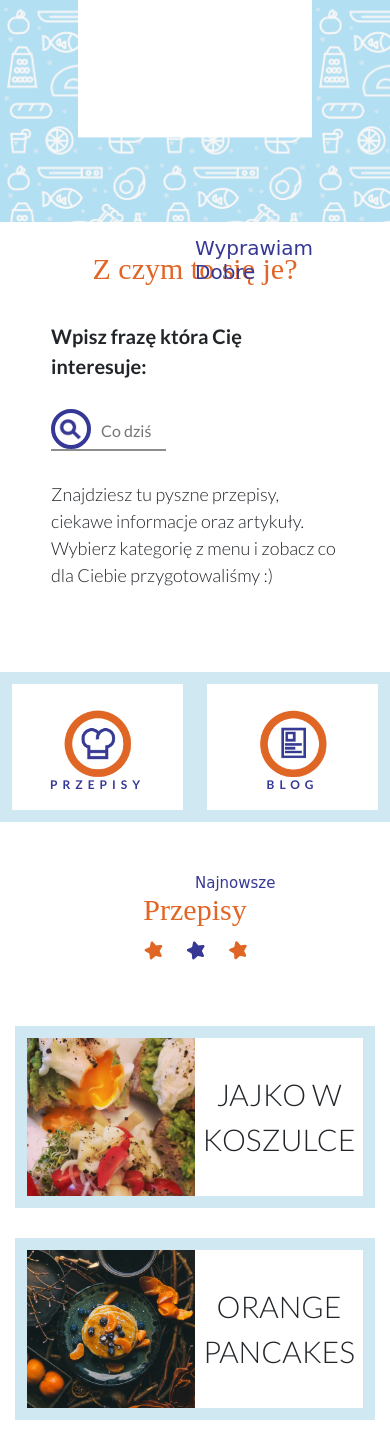
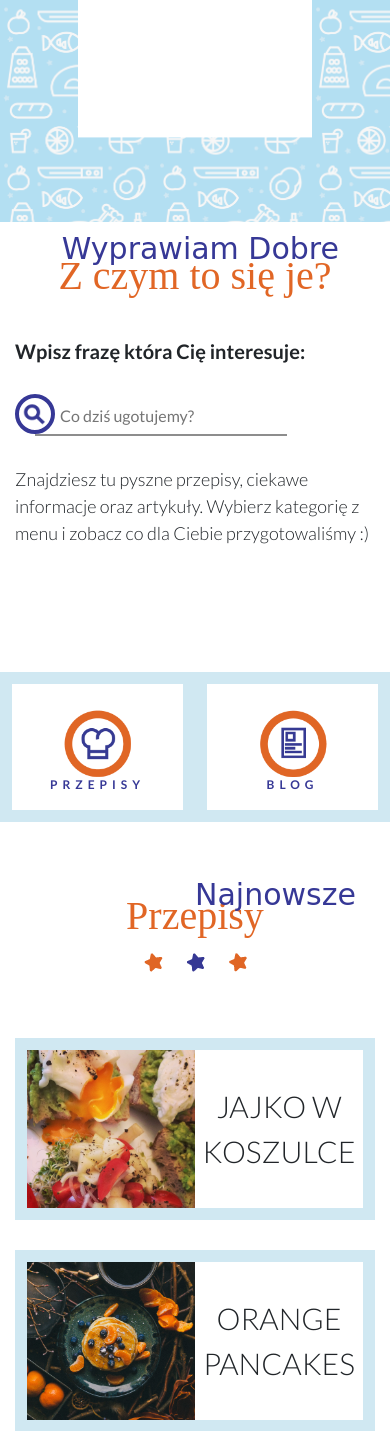
Before and after one commit to BartYan/Wyprawiam-Dobre, a PHP site: page / in a window 390 px wide. Shown: the part 622-2053 px from the top of the page. Run offline with PHP 8.4, Linux system fonts and the light colour scheme.

Commit message:
home page responsive changes

```diff
--- a/index.html
+++ b/index.html
@@ -292,7 +292,7 @@
       <div class="col-lg-5 col-sm-12 d-none d-lg-block patternBox">
         <div class="patternBox_white">
           <div class="patternBox_white-items">
-            <img class="image img-fluid" src="img/newsletter.png" alt="newsletter">
+            <img class="image img-fluid image_newsletter" src="img/newsletter.png" alt="newsletter">
             <img class="stars img-fluid " src="img/stars.png" alt="">
             <h4>newsletter</h4>
           </div>
--- a/sass/_animations.scss
+++ b/sass/_animations.scss
@@ -83,7 +83,7 @@
 	}
 
 	70% {
-		left: 40%;
+		left: 65%;
 		width: inherit;
 	}
 
@@ -93,7 +93,7 @@
 	}
 
 	100% {
-		left: 40%;
+		left: 65%;
 		width: 115px;
 		border: 4px solid $orange-color;
 		box-shadow: 0 2px $grey-color;
@@ -107,17 +107,17 @@
 	}
 
 	70% {
-		left: 40%;
+		left: 65%;
 		width: inherit;
 	}
 
 	71% {
-		width: 40px;
+		width: 70px;
 		border: 4px solid $navyBlue-color;
 	}
 
 	100% {
-		left: 40%;
+		left: 65%;
 		width: 115px;
 		border: 4px solid $orange-color;
 		box-shadow: 0 2px $grey-color;
@@ -131,7 +131,7 @@
 	}
 
 	70% {
-		left: 40%;
+		left: 65%;
 		width: inherit;
 	}
 
@@ -141,7 +141,7 @@
 	}
 
 	100% {
-		left: 40%;
+		left: 65%;
 		width: 115px;
 		border: 4px solid $orange-color;
 		box-shadow: 0 2px $grey-color;
@@ -155,7 +155,7 @@
 	}
 
 	70% {
-		left: 40%;
+		left: 65%;
 		width: inherit;
 	}
 
@@ -165,7 +165,7 @@
 	}
 
 	100% {
-		left: 40%;
+		left: 65%;
 		width: 115px;
 		border: 4px solid $orange-color;
 		box-shadow: 0 2px $grey-color;
--- a/sass/_base.scss
+++ b/sass/_base.scss
@@ -4,15 +4,6 @@ body {
 	padding: 0px !important;
 	background-color: $bg-color;
 	font-family: 'Lato', sans-serif;
-}
-
-section {
-	padding-right: 0px !important;
-	padding-left: 0px !important;
-}
-
-.section {
-	margin-top: 100px;
 }
 
 .row-width {
@@ -24,6 +15,10 @@ section {
 .newsLetter {
 	margin-top: 5%;
 	border-bottom: 4px solid $orange-color;
+}
+
+.image_newsletter {
+	margin-top: 0px;
 }
 
 @mixin bg-pattern {
@@ -103,12 +98,12 @@ section {
 		margin-top: 15%;
 		margin-right: auto;
 		margin-left: auto;
-		width: 80%;
+		width: 100%;
 		position: relative;
 
 		&-head {
 			display: block;
-			font-size: 30px;
+			font-size: 40px;
 			font-family: $fontSerif;
 			font-weight: 500;
 			color: $orange-color;
@@ -118,10 +113,10 @@ section {
 
 		&-span {
 			position: absolute;
-			left: 50%;
-			top: -10px;
+			right: 10%;
+			top: -15px;
 			font-family: $fontWrite;
-			font-size: 20px;
+			font-size: 30px;
 			color: $navyBlue-color;
 		}
 
@@ -383,7 +378,6 @@ section {
 	font-size: 12px;
 	font-weight: bold;
 }
-
 /* RECIPES OVERLAY THE END */
 
 
@@ -395,14 +389,15 @@ section {
 }
 
 .input-roll {
-	width: 40%;
+	width: 70%;
 	height: 40px;
 	border: none;
 	border-bottom: 2px solid $grey-color;
 	/*transition: all 0.5s ease-in-out;*/
 	outline: none;
 	margin: 0;
-	padding-left: 50px;
+	margin-left:20px;
+	padding-left:25px;
 }
 
 .input-btn {
--- a/sass/_mediaqueries.scss
+++ b/sass/_mediaqueries.scss
@@ -18,6 +18,132 @@
 	.infoBox_bottom-cat {
 		height: 200px;
 	}
+
+	.infoBox {
+		&_top {
+			&-head {
+				font-size: 50px;
+			}
+
+			&-span {
+				font-size: 40px;
+				top: -20px;
+				right: 20%;
+			}
+		}
+	}
+
+	.sectionHeader {
+		&-head {
+			font-size: 50px;
+		}
+
+		&-span {
+			font-size: 40px;
+			left: 50%;
+		}
+	}
+
+	.input-roll {
+		width: 40%;
+	}
+
+	/*MOVE sphere from left to right */
+	@-moz-keyframes moveLeftToRight {
+		0% {
+			left: 0px;
+		}
+
+		70% {
+			left: 40%;
+			width: inherit;
+		}
+
+		71% {
+			width: 40px;
+			border: 4px solid $navyBlue-color;
+		}
+
+		100% {
+			left: 40%;
+			width: 115px;
+			border: 4px solid $orange-color;
+			box-shadow: 0 2px $grey-color;
+			border-radius: 25px;
+		}
+	}
+
+	@-ms-keyframes moveLeftToRight {
+		0% {
+			left: 0px;
+		}
+
+		70% {
+			left: 40%;
+			width: inherit;
+		}
+
+		71% {
+			width: 40px;
+			border: 4px solid $navyBlue-color;
+		}
+
+		100% {
+			left: 40%;
+			width: 115px;
+			border: 4px solid $orange-color;
+			box-shadow: 0 2px $grey-color;
+			border-radius: 25px;
+		}
+	}
+
+	@keyframes moveLeftToRight {
+		0% {
+			left: 0px;
+		}
+
+		70% {
+			left: 40%;
+			width: inherit;
+		}
+
+		71% {
+			width: 40px;
+			border: 4px solid $navyBlue-color;
+		}
+
+		100% {
+			left: 40%;
+			width: 115px;
+			border: 4px solid $orange-color;
+			box-shadow: 0 2px $grey-color;
+			border-radius: 25px;
+		}
+	}
+
+	@-webkit-keyframes moveLeftToRight {
+		0% {
+			left: 0px;
+		}
+
+		70% {
+			left: 40%;
+			width: inherit;
+		}
+
+		71% {
+			width: 40px;
+			border: 4px solid $navyBlue-color;
+		}
+
+		100% {
+			left: 40%;
+			width: 115px;
+			border: 4px solid $orange-color;
+			box-shadow: 0 2px $grey-color;
+			border-radius: 25px;
+		}
+	}
 }
 
 @media (min-width: 768px) and (orientation: landscape) {}
@@ -27,13 +153,14 @@
 		height: 800px;
 
 		&_top {
+			width: 90%;
+
 			&-head {
-				font-size: 55px;
+				font-size: 65px;
 			}
 
 			&-span {
-				font-size: 35px;
-				top: -20px;
+				font-size: 45px;
 			}
 
 			&-instruction {
@@ -56,11 +183,11 @@
 
 	.sectionHeader {
 		&-head {
-			font-size: 55px;
+			font-size: 65px;
 		}
 
 		&-span {
-			font-size: 35px;
+			font-size: 45px;
 		}
 	}
 }
@@ -68,6 +195,10 @@
 @media (min-width: 992px) {
 	.image {
 		max-width: 75%;
+	}
+
+	.image_newsletter {
+		margin-top: -50px;
 	}
 
 	.stars {
@@ -111,7 +242,7 @@
 			}
 
 			&-span {
-				font-size: 50px;
+				font-size: 55px;
 				top: -30px;
 			}
 		}
@@ -123,7 +254,7 @@
 		}
 
 		&-span {
-			font-size: 50px;
+			font-size: 55px;
 			top: -30px;
 			left: 48%;
 		}
--- a/sass/_section.scss
+++ b/sass/_section.scss
@@ -1,3 +1,12 @@
+section {
+	padding-right: 0px !important;
+	padding-left: 0px !important;
+}
+
+.section {
+	margin-top: 100px;
+}
+
 .sectionHeader {
 	margin-right: auto;
 	margin-left: auto;
@@ -9,7 +18,7 @@
 		font-family: $fontSerif;
 		font-weight: 500;
 		color: $orange-color;
-		font-size: 30px;
+		font-size: 40px;
 		margin-top: -30px;
 		text-align: center;
 	}
@@ -18,7 +27,7 @@
 		font-family: $fontWrite;
 		color: $navyBlue-color;
 		position: absolute;
-		font-size: 15px;
+		font-size: 30px;
 		left: 50%;
 		top: -20px;
 	}
```
Also changed, not shown: css/style.min.css, 1 other file.
